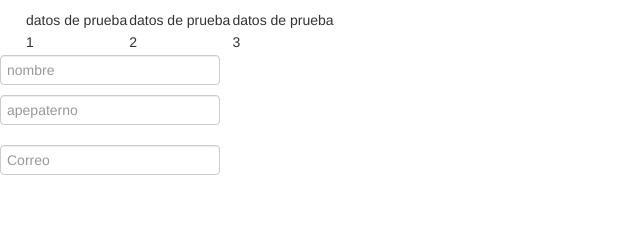
After one commit to IDGS-803-20001570/IntroFlaskIDGS803, a Flask app: page /formulario2 in a window 1280 px wide. The commit adds this page. Shown: the part 111-351 px from the top of the page, without its empty margins (0-640 px from the left). Run offline with Flask 3, Linux system fonts and the light colour scheme; some libraries are stand-ins or nearby versions.

Commit message:
Macros viernes 26 de enero

```diff
--- a/main.py
+++ b/main.py
@@ -48,6 +48,7 @@ def mult():
             <input type = "text" name="n1"/>
             <label>N2:</label>
             <input type = "text" name="n2"/>
+
             <input type="submit"/>
         </form>
         '''
@@ -62,6 +63,9 @@ def resultado():
         num2= request.form.get("n2")
         return "<h1>La multiplicacion es: {} </h1>".format(str(int(num1)*int(num2)))
 
+@app.route("/formulario2")
+def formulario2():
+    return render_template("formulario2.html")
 #Metodo que inicializa la aplicacion del proyecto
 
 if __name__ == "__main__":
--- /dev/null
+++ b/templates/_macros.html
@@ -0,0 +1,3 @@
+{%macro render_input(name,placeholder,type='text')%}
+<p><input name="{{name}}" type="{{type}}" placeholder="{{placeholder}}" ></p>
+{%endmacro%}
--- /dev/null
+++ b/templates/formulario2.html
@@ -0,0 +1,10 @@
+{%extends 'layout.html'%}
+{%block content%}
+{%import "_macros.html" as macros %}
+<form action="">
+    <input type="text" name="nombre" placeholder="nombre">
+    {{macros.render_input("apepaterno","apepaterno")}}
+    {{macros.render_input("correos","Correo","email")}}
+</form>
+
+{%endblock%}
--- a/templates/index.html
+++ b/templates/index.html
@@ -3,4 +3,5 @@
 
 <h1>INDEX !!!</h1>
 <h2>Datos de Index</h2>
+
 {%endblock%}
```
